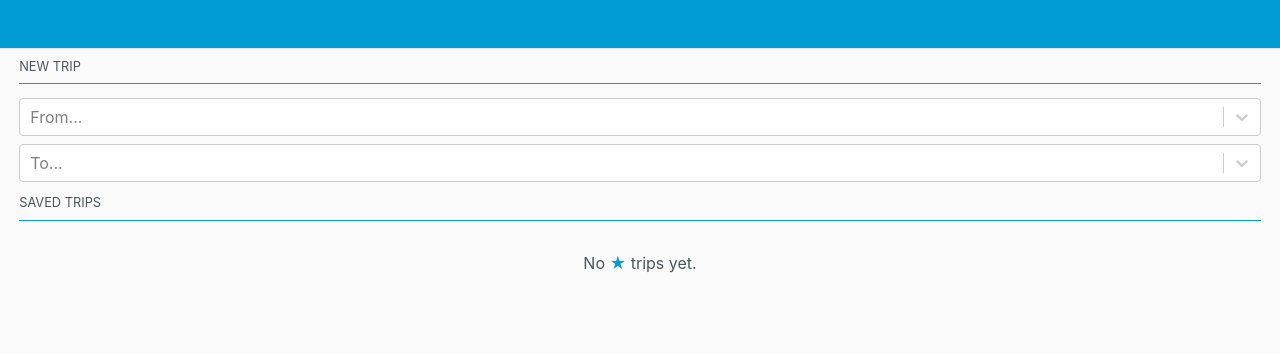
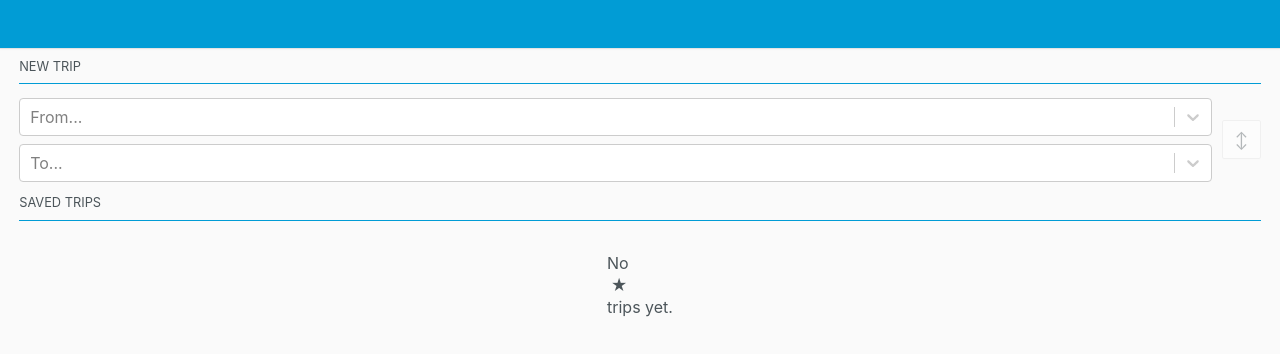
Before and after one commit to hbogaeus/sl, a React app: page / in a window 1280 px wide. Shown: the top 354 px of the page. Built offline with nearby package versions, Linux system fonts and the light colour scheme; what debounce-promise would draw is missing.

Commit message:
Add some buttons

```diff
--- a/src/App.tsx
+++ b/src/App.tsx
@@ -7,7 +7,8 @@ import Trips from './components/Trips/Trips';
 import SavedTrips from './components/SavedTrips/SavedTrips';
 import { useSavedTrips } from './lib/useSavedTrips';
 import LocationSelect from './components/LocationSelect';
-import { DateTime, Duration } from 'luxon';
+import Button from './components/Button';
+import Icon from './components/Icon';
 
 const Content = styled.div`
   display: flex;
@@ -22,9 +23,28 @@ const Wrapper = styled.div`
   overflow: hidden;
 `
 
+const Controls = styled.div`
+  display: flex;
+  flex-direction: row;
+  padding: 0.6rem 1.2rem 0 1.2rem;
+`
+
 const TripSelect = styled.div`
   display: flex;
   flex-direction: column;
+  flex-grow: 1;
+`
+
+const SwapButtonWrapper = styled.div`
+  display: flex;
+  flex-direction: column;
+  justify-content: center;
+  margin-left: 0.6rem;
+`
+
+const ButtonRow = styled.div`
+  display: flex;
+  flex-direction: row;
   padding: 0.6rem 1.2rem 0 1.2rem;
 `
 
@@ -38,19 +58,6 @@ const Label = styled.span`
   margin: 0.6rem 1.2rem 0 1.2rem;
   border-bottom: solid 1px #019cd5;
   padding-bottom: 0.6rem;
-`
-
-const SaveTripButton = styled.button`
-  background-color: hsl(0,0%,100%);
-  border-color: hsl(0,0%,80%);
-  border-radius: 4px;
-  border-style: solid;
-  border-width: 1px;
-  position: relative;
-  box-sizing: border-box;
-  font-size: 1rem;
-  padding: 12px;
-  font-family: -apple-system, BlinkMacSystemFont, "Inter", "Segoe UI", "Roboto", "Oxygen", "Ubuntu", "Cantarell", "Fira Sans", "Droid Sans", "Helvetica Neue", sans-serif;
 `
 
 const App = () => {
@@ -78,7 +85,12 @@ const App = () => {
       setShowTrips(true);
       fetchData();
     }
-  }, [from, to])
+  }, [from, to]);
+
+  const swapSelectedLocations = (): void => {
+    setFrom(to);
+    setTo(from);
+  }
 
   /*
   useEffect(() => {
@@ -114,6 +126,7 @@ const App = () => {
       <Header />
       <Wrapper>
         <Label>New Trip</Label>
+        <Controls>
           <TripSelect>
             <PaddedLocationSelect
               label="From..."
@@ -124,10 +137,19 @@ const App = () => {
               value={to}
               onChange={setTo} />
           </TripSelect>
+          <SwapButtonWrapper>
+            <Button
+              disabled={from == undefined && to == undefined}
+              onClick={() => swapSelectedLocations()}
+            >
+              <Icon>↕</Icon>
+            </Button>
+          </SwapButtonWrapper>
+        </Controls>
         {showTrips ?
           <>
-            <Label>Trips</Label>
-            <button onClick={() => setShowTrips(false)}>Close</button>
+            <Label>Trip Results</Label>
+            <Button onClick={() => setShowTrips(false)}>Close</Button>
             <Trips
               loading={loading}
               trips={trips} />
--- /dev/null
+++ b/src/components/Button.tsx
@@ -0,0 +1,24 @@
+import React, { ButtonHTMLAttributes } from 'react';
+import styled from 'styled-components';
+
+const Content = styled.button`
+  display: flex;
+  justify-content: center;
+  align-items: center;
+  border: 0;
+  margin: 0;
+  outline: 0;
+  padding: 0.4rem;
+  background-color: #ffffff;
+  border: solid 1px rgb(227,227,227);
+  box-shadow: 0 1px 2px rgba(0,0,0,.025);
+  border-radius: 2px;
+  opacity: ${p => p.disabled ? 0.4 : 1.0};
+  transition: opacity 250ms;
+`
+
+const Button: React.FC<React.HTMLProps<HTMLButtonElement>> = ({ children, disabled, onClick }) => (
+  <Content disabled={disabled} onClick={onClick}>{children}</Content>
+)
+
+export default Button;
--- /dev/null
+++ b/src/components/Icon.tsx
@@ -0,0 +1,17 @@
+import React from 'react';
+import styled from 'styled-components';
+
+const Content = styled.span`
+  width: 1.5rem;
+  height: 1.5rem;
+  display: flex;
+  justify-content: center;
+  align-items: center;
+  font-size: 1rem;
+`
+
+const Icon: React.FC = ({ children }) => (
+  <Content>{children}</Content>
+)
+
+export default Icon;
--- a/src/components/LocationSelect.tsx
+++ b/src/components/LocationSelect.tsx
@@ -5,8 +5,6 @@ import { Location } from "../domain";
 import { getLocations } from "../lib/api";
 
 const loadOptions = async (inputValue: string): Promise<{ label: string, value: Location }[]> => {
-  console.log(`Getting options for"${inputValue}"`);
-
   const locations = await getLocations(inputValue);
 
   return locations.map(location => ({ value: location, label: location.name }))
--- a/src/components/Spinner.tsx
+++ b/src/components/Spinner.tsx
@@ -3,7 +3,7 @@ const rotate360 = keyframes`
   from {
     transform: rotate(0deg);
   }
-  to {
+  100% {
     transform: rotate(360deg);
   }
 `;
--- a/src/components/Star.tsx
+++ b/src/components/Star.tsx
@@ -1,5 +1,6 @@
 import React from 'react';
 import styled from 'styled-components';
+import Icon from './Icon';
 
 const Content = styled.span`
   color: #019cd5;
@@ -11,9 +12,9 @@ export interface StarProps {
 
 const Star = ({ filled }: StarProps) => {
   return (
-    <Content>
+    <Icon>
       {filled ? '★' : '☆'}
-    </Content>
+    </Icon>
   )
 }
 
--- a/src/components/Trips/LineWithDuration.tsx
+++ b/src/components/Trips/LineWithDuration.tsx
@@ -5,7 +5,7 @@ import styled from 'styled-components';
 const LineWrapper = styled.span`
   display: flex;
   color: #4c555a;
-  width: 100px;
+  width: 8rem;
   flex-direction: row;
   font-size: 0.8rem;
   text-transform: uppercase;
--- a/src/css/index.css
+++ b/src/css/index.css
@@ -10,6 +10,16 @@ body {
   box-sizing: border-box;
 }
 
+button {
+  font-family: -apple-system, BlinkMacSystemFont, 'Inter', 'Segoe UI', 'Roboto', 'Oxygen',
+    'Ubuntu', 'Cantarell', 'Fira Sans', 'Droid Sans', 'Helvetica Neue',
+    sans-serif;
+  -webkit-font-smoothing: antialiased;
+  -moz-osx-font-smoothing: grayscale;
+  color: #4c555a;
+  font-size: 1rem;
+}
+
 #root {
   height: 100vh;
 }
--- a/src/lib/api.ts
+++ b/src/lib/api.ts
@@ -98,7 +98,6 @@ export const getTripPlan = async (origin: Location, destination: Location): Prom
   appendParameters(destination, params, 'dest');
 
   const url = `${apiUrl}?${params.toString()}`
-  console.log(url);
   const response = await http<TripPlanResponse>(url);
 
   return mapResponseToDomain(response);
```
Lines whose indentation alone changed are shown as unchanged.
